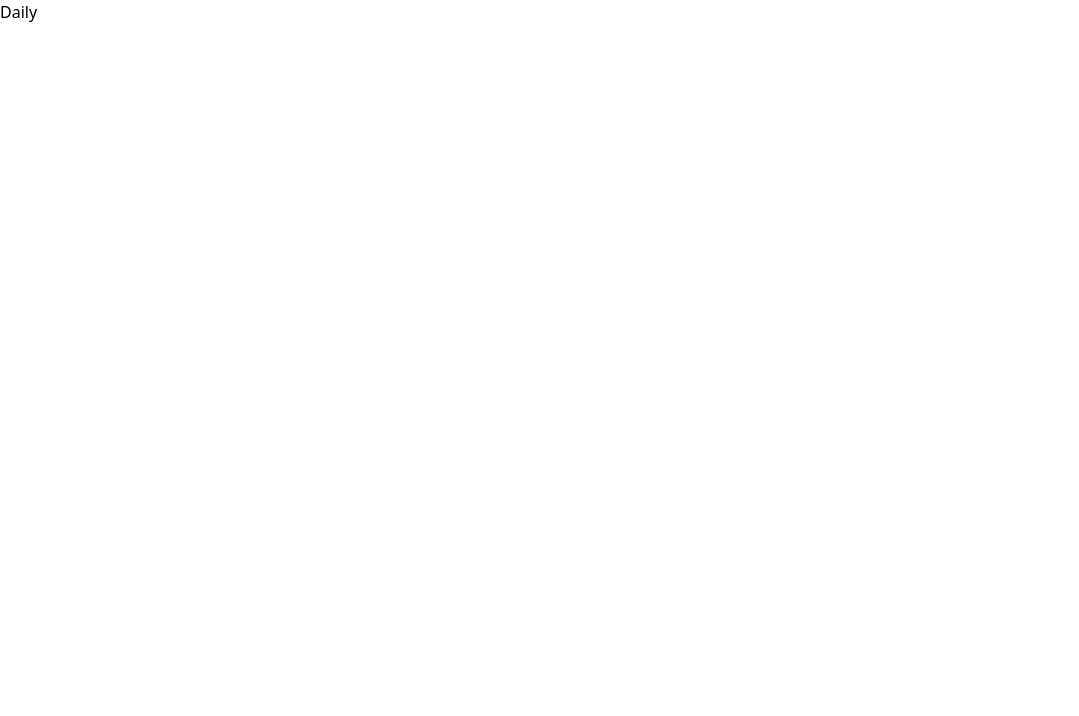
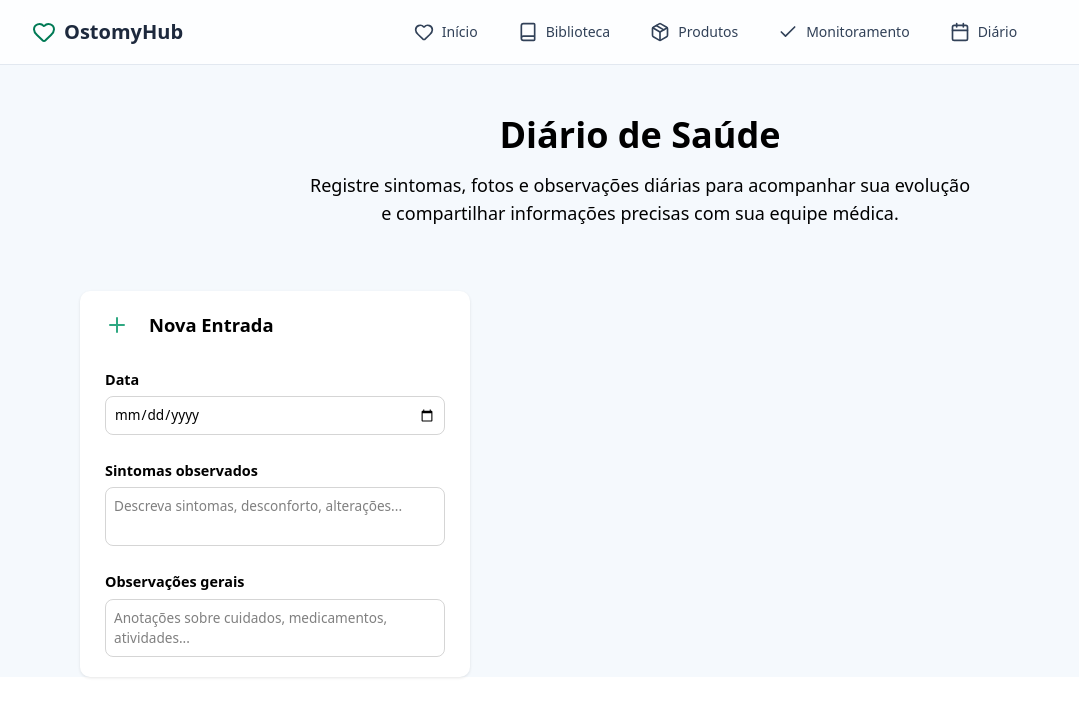
Before and after one commit to StomaHub/StomaHubView, a React (Vite) app: page /daily in a window 1280 px wide. Shown: the top 716 px of the page, without its empty margins (0-1079 px from the left). Built offline with nearby package versions, Linux system fonts and the light colour scheme.

Commit message:
Adição do formulário de diário
Criação do componente que receberá os dados referentes ao diário do usuário

```diff
--- /dev/null
+++ b/src/components/dailyForm/index.tsx
@@ -0,0 +1,32 @@
+import "./styles.css"
+
+export default function DailyForm() {
+    return (
+        <section className="daily-form-container">
+            <div className="flex itens-center gap-[20px]">
+                <img src="/icons/plus.svg" alt="novo" />
+                <h2 className="form-daily-add-new">Nova Entrada</h2>
+            </div>
+
+            {/*apontar para endpoint da nossa API posteriormente*/}
+            <form action="#" className="form-container">
+
+                <div className="date-area-form">
+                    <label htmlFor="date">Data</label>
+                    <input type="date" name="date" id="date" />
+                </div>
+
+                <div className="symptoms-area-form">
+                    <label htmlFor="symptoms">Sintomas observados</label>
+                    <textarea name="symptoms" id="symptoms"  placeholder="Descreva sintomas, desconforto, alterações..."></textarea>
+                </div>
+
+                <div className="observation-area-form">
+                    <label htmlFor="observation">Observações gerais</label>
+                    <textarea name="observation" id="observation" placeholder="Anotações sobre cuidados, medicamentos, atividades..."></textarea>
+                </div>
+
+            </form>
+        </section>
+    );
+}
--- /dev/null
+++ b/src/components/dailyForm/styles.css
@@ -0,0 +1,44 @@
+.form-daily-add-new {
+    font-weight: 600;
+    font-size: 1.15rem;
+}
+
+.daily-form-container {
+    background-color: #fff;
+    border-radius: 10px;
+    min-width: 390px;
+    box-shadow: 0 1px 3px rgba(0, 0, 0, 0.1);
+    padding: 20px 25px;
+}
+
+.form-container {
+    margin-top: 30px;
+}
+
+.form-container label {
+    font-size: .9rem;
+    font-weight: 600;
+}
+
+.form-container input, textarea::placeholder {
+    font-size: .85rem;
+}
+
+.form-container input, textarea {
+    align-items: center;
+    border: 1px solid #0000002a;
+    border-radius: 8px;
+    font-size: .85rem;
+    padding: 8px;
+}
+
+.form-container textarea {
+    resize: none;
+}
+
+.form-container > div {
+    display: flex;
+    flex-direction: column;
+    gap: 6px;
+    margin-top: 25px;
+}
--- a/src/pages/daily/index.tsx
+++ b/src/pages/daily/index.tsx
@@ -1,9 +1,21 @@
+import DailyForm from "../../components/dailyForm";
+import Navegation from "../../components/navBar/navBarLinks";
+import Title from "../../components/title/Title";
 import "./styles.css"
 
 export default function Daily() {
     return (
-        <section className="daily-container">
-            Daily
+        <section className="daily-container bg-[#F5F9FD]">
+            <Navegation />
+
+            <Title
+                title="Diário de Saúde"
+                description="Registre sintomas, fotos e observações diárias para acompanhar sua evolução e compartilhar informações precisas com sua equipe médica."
+            />
+
+            <section className="content-daily-container flex justify-between px-[80px]">
+                <DailyForm />
+            </section>
         </section>
     )
 }
--- a/src/pages/daily/styles.css
+++ b/src/pages/daily/styles.css
@@ -1,3 +1,3 @@
-.daily-container {
-
+.daily-container h2:first-child {
+    margin-top: 50px;
 }
```
Also changed, not shown: public/icons/plus.svg (added).
